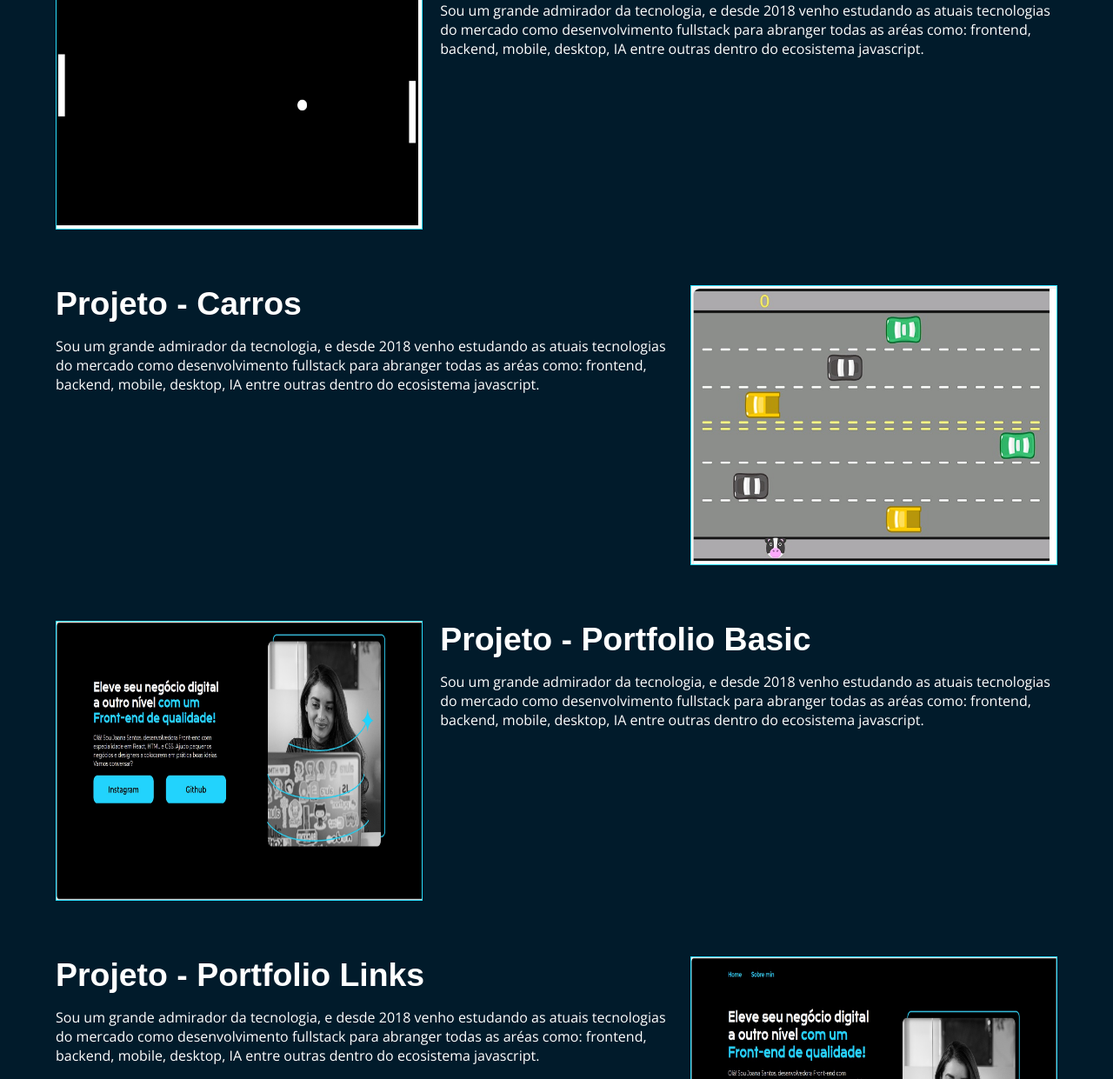
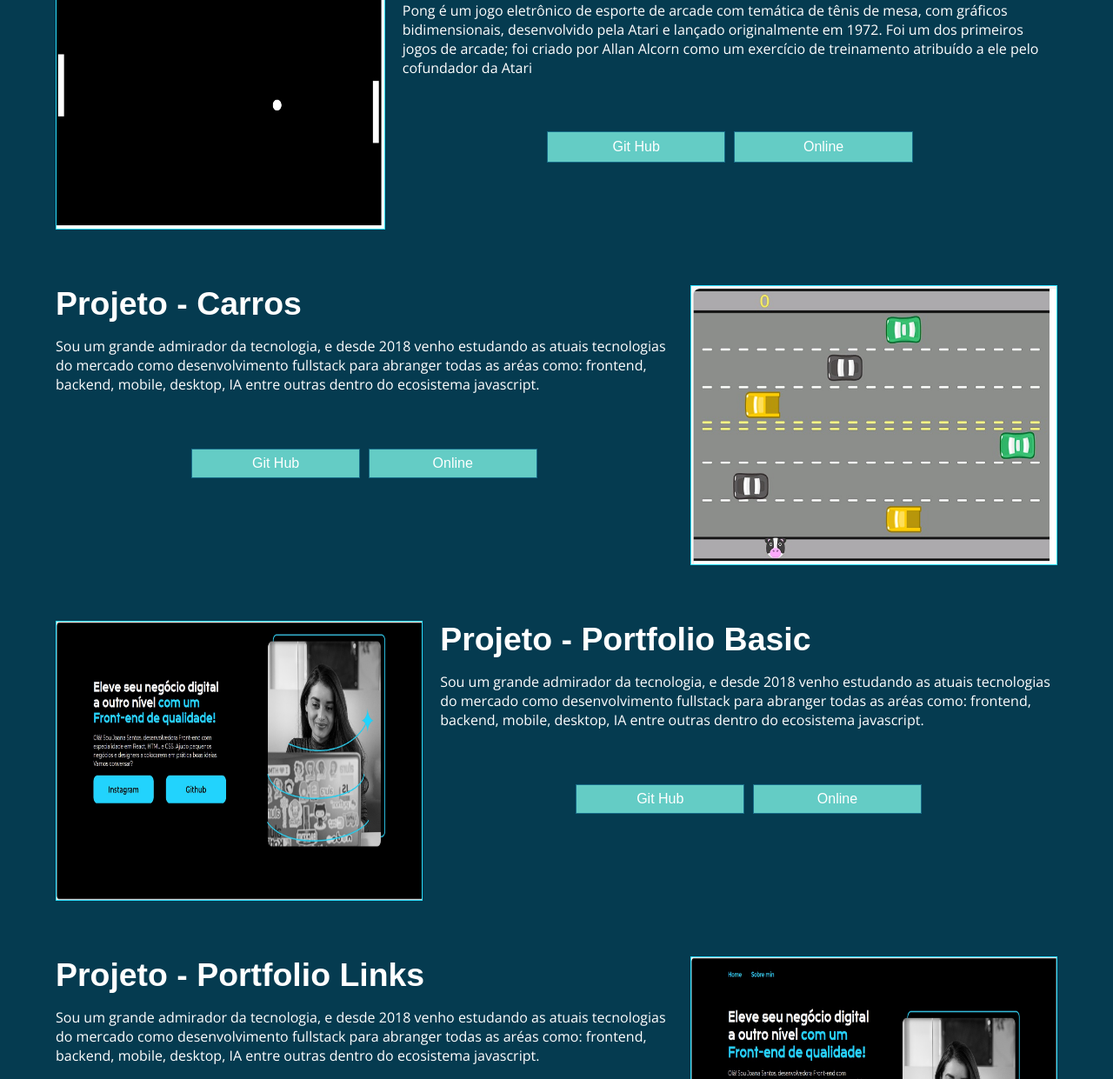
Before and after one commit to dokatec/alura-projetos, a plain HTML site: page index.html in a window 1280 px wide. Shown: the part 652-1893 px from the top of the page at 87% size. Drawn offline with nearby package versions, Linux system fonts and the light colour scheme; a web font is replaced by a local one.

Commit message:
update link e layout

```diff
--- a/css/styles.css
+++ b/css/styles.css
@@ -14,7 +14,7 @@
 
 body {
   box-sizing: border-box;
-  background-color: #011b2b;
+  background-color: #053b50;
 }
 
 .cabecalho__navlinks {
@@ -36,7 +36,7 @@ body {
 }
 
 .cabecalho__navlinks__link:hover {
-  color: #2bfdbe;
+  color: #64ccc5;
 }
 
 .principal__section {
@@ -52,7 +52,7 @@ body {
   font-size: 2rem;
 }
 span {
-  color: #2bfdbe;
+  color: #64ccc5;
 }
 .principal__sobremin {
   margin-top: 8%;
@@ -72,7 +72,7 @@ span {
   background-color: #fff;
   width: 100%;
   height: 20rem;
-  border: 1px solid #2bdefd;
+  border: 1px solid #2bfdbe;
   margin: 5%;
 }
 
@@ -93,8 +93,35 @@ span {
   height: 20rem;
   border: 1px solid #2bdefd;
 }
+
 .principal__projetos__texto {
   font-family: var(--font-opensans);
   font-size: 1rem;
   padding-top: 1rem;
 }
+.principal__projetos__links {
+  width: 100%;
+  height: 10rem;
+  display: flex;
+  justify-content: center;
+  align-items: center;
+  gap: 10px;
+}
+
+.principal__projetos__socialmidia {
+  display: flex;
+  justify-content: center;
+  text-decoration: none;
+  font-size: 1rem;
+  color: #fff;
+  border: 1px solid #176b87;
+  padding: 1%;
+  background-color: #64ccc5;
+  width: 25%;
+  transition: 0.8s;
+}
+
+.principal__projetos__socialmidia:hover {
+  background-color: #eeeeee;
+  color: #64ccc5;
+}
--- a/index.html
+++ b/index.html
@@ -11,6 +11,7 @@
     <header class="cabecalho">
       <nav class="cabecalho__navlinks">
         <a class="cabecalho__navlinks__link" href="#">Home</a>
+        <a class="cabecalho__navlinks__link" href="#">About</a>
         <a class="cabecalho__navlinks__link" href="#">Projetos</a>
         <a class="cabecalho__navlinks__link" href="#">Redes Sociais</a>
       </nav>
@@ -41,11 +42,23 @@
         <div>
           <h3>Projeto - Pong</h3>
           <p class="principal__projetos__texto">
-            Sou um grande admirador da tecnologia, e desde 2018 venho estudando
-            as atuais tecnologias do mercado como desenvolvimento fullstack para
-            abranger todas as aréas como: frontend, backend, mobile, desktop, IA
-            entre outras dentro do ecosistema javascript.
+            Pong é um jogo eletrônico de esporte de arcade com temática de tênis
+            de mesa, com gráficos bidimensionais, desenvolvido pela Atari e
+            lançado originalmente em 1972. Foi um dos primeiros jogos de arcade;
+            foi criado por Allan Alcorn como um exercício de treinamento
+            atribuído a ele pelo cofundador da Atari
           </p>
+          <div class="principal__projetos__links">
+          <a
+            class="principal__projetos__socialmidia"
+            href="https://github.com/dokatec/alura-include-pong"
+            >Git Hub</a
+          >
+          <a
+            class="principal__projetos__socialmidia"
+            href="https://github.com/dokatec/alura-include-pong"
+            > Online</a
+          >
         </div>
       </section>
       <section class="principal__projetos">
@@ -57,6 +70,18 @@
             abranger todas as aréas como: frontend, backend, mobile, desktop, IA
             entre outras dentro do ecosistema javascript.
           </p>
+          <div class="principal__projetos__links">
+            <a
+              class="principal__projetos__socialmidia"
+              href="https://github.com/dokatec/alura-include-carros"
+              >Git Hub</a
+            >
+            <a
+              class="principal__projetos__socialmidia"
+              href="#"
+              > Online</a
+            >
+          </div>
         </div>
         <div class="principal__projetos__quadrado">
           <img class="imagem__width" src="imgs/carros.jpg" alt="" />
@@ -74,6 +99,18 @@
             abranger todas as aréas como: frontend, backend, mobile, desktop, IA
             entre outras dentro do ecosistema javascript.
           </p>
+          <div class="principal__projetos__links">
+            <a
+              class="principal__projetos__socialmidia"
+              href="https://github.com/dokatec/alura-include-portfolio"
+              >Git Hub</a
+            >
+            <a
+              class="principal__projetos__socialmidia"
+              href="#"
+              > Online</a
+            >
+          </div>
         </div>
       </section>
       <section class="principal__projetos">
@@ -85,6 +122,18 @@
             abranger todas as aréas como: frontend, backend, mobile, desktop, IA
             entre outras dentro do ecosistema javascript.
           </p>
+          <div class="principal__projetos__links">
+            <a
+              class="principal__projetos__socialmidia"
+              href="https://github.com/dokatec/alura-include-portfolio2"
+              >Git Hub</a
+            >
+            <a
+              class="principal__projetos__socialmidia"
+              href="https://github.com/dokatec/alura-include-pong"
+              > Online</a
+            >
+          </div>
         </div>
         <div class="principal__projetos__quadrado">
           <img class="imagem__width" src="imgs/portfolio02.jpg" alt="" />
@@ -102,6 +151,18 @@
             abranger todas as aréas como: frontend, backend, mobile, desktop, IA
             entre outras dentro do ecosistema javascript.
           </p>
+          <div class="principal__projetos__links">
+            <a
+              class="principal__projetos__socialmidia"
+              href="https://github.com/dokatec/alura-robotron-2000"
+              >Git Hub</a
+            >
+            <a
+              class="principal__projetos__socialmidia"
+              href="https://alura-robotron-2000-iota.vercel.app/"
+              > Online</a
+            >
+          </div>
         </div>
       </section>
       <section class="principal__projetos">
@@ -113,6 +174,18 @@
             abranger todas as aréas como: frontend, backend, mobile, desktop, IA
             entre outras dentro do ecosistema javascript.
           </p>
+          <div class="principal__projetos__links">
+            <a
+              class="principal__projetos__socialmidia"
+              href="https://github.com/dokatec/alura-aluramidi"
+              >Git Hub</a
+            >
+            <a
+              class="principal__projetos__socialmidia"
+              href="#"
+              > Online</a
+            >
+          </div>
         </div>
         <div class="principal__projetos__quadrado">
           <img class="imagem__width" src="./imgs/alura-midi.jpg" alt="" />
```
